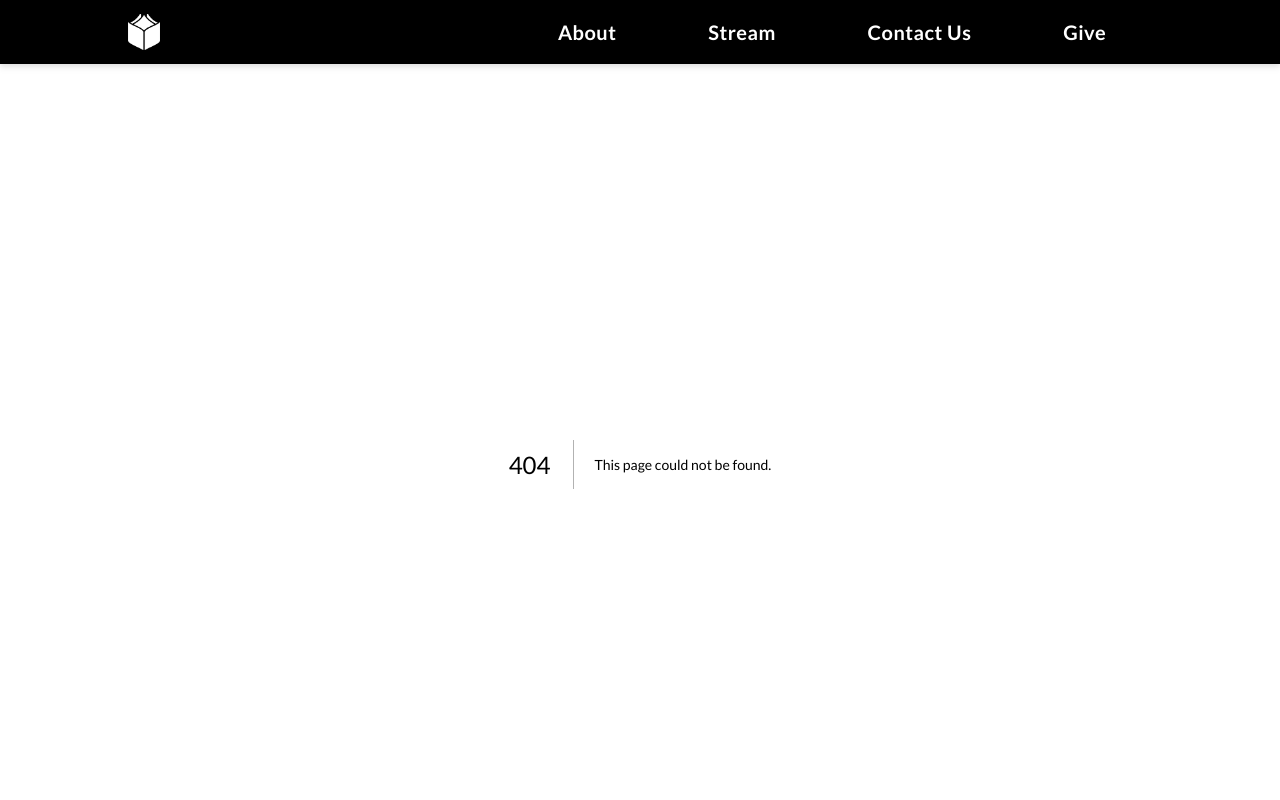
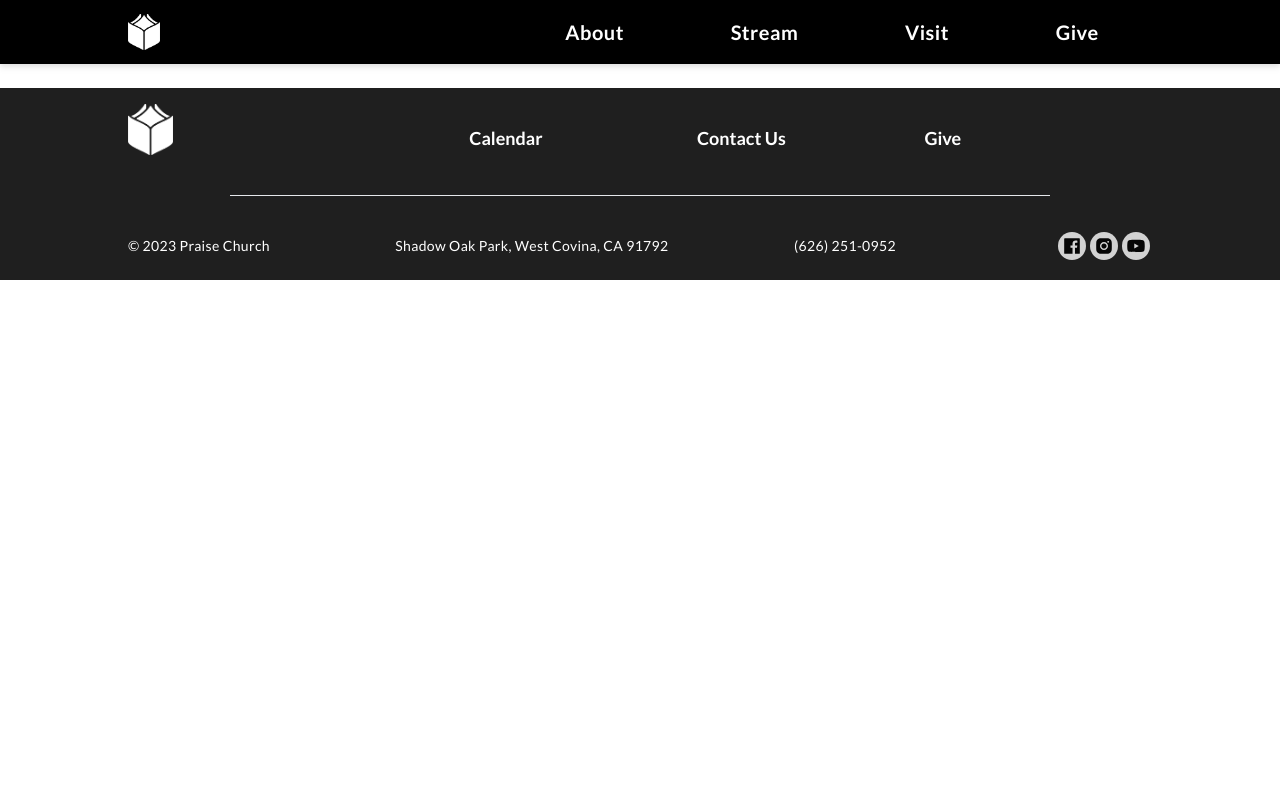
Before and after one commit to PraiseChurch/web, a Next.js app: page /give in a window 1280 px wide. Before the commit this address had no page. Shown: the top 800 px of the page. Built offline with nearby package versions, Linux system fonts and the light colour scheme.

Commit message:
fix: move navbar and footer within body to fix rendering order issue, rename folders to match up with page names on nav

```diff
--- /dev/null
+++ b/src/app/give/page.tsx
@@ -0,0 +1,8 @@
+// import { RootLayout } from "../layout";
+export default function Give() {
+  return (
+    // <RootLayout>
+      <p>hwgiving</p>
+    // </RootLayout>
+  );
+}
--- a/src/app/giving/page.tsx
+++ /dev/null
@@ -1,7 +0,0 @@
-export default function Giving() {
-    return (
-        <div>
-            <p>hwgiving</p>
-        </div>
-    )
-}
--- a/src/app/layout.tsx
+++ b/src/app/layout.tsx
@@ -22,9 +22,11 @@ export default function RootLayout({
         href="https://fonts.googleapis.com/css2?family=Arvo:ital,wght@0,400;0,700;1,400;1,700&family=Lato:ital,wght@0,300;0,400;0,700;1,300;1,400;1,700&display=swap"
         rel="stylesheet"
       ></link>
-      <Navbar />
-      <body className={inter.className}>{children}</body>
-      <Footer />
+      <body className={inter.className}>
+        <Navbar />
+        <div>{children}</div>
+        <Footer />
+      </body>
     </html>
   );
 }
--- a/src/app/modules/Navbar.tsx
+++ b/src/app/modules/Navbar.tsx
@@ -24,10 +24,18 @@ export const Navbar = () => {
             />
           </Link>
           <div className="container hidden text-white md:flex md:justify-around md:max-w-screen-sm">
-            <Typography variant="subheading">About</Typography>
-            <Typography variant="subheading">Stream</Typography>
-            <Typography variant="subheading">Contact Us</Typography>
-            <Typography variant="subheading">Give</Typography>
+            <Link href="about">
+              <Typography variant="subheading">About</Typography>
+            </Link>
+            <Link href="stream">
+              <Typography variant="subheading">Stream</Typography>
+            </Link>
+            <Link href="visit">
+              <Typography variant="subheading">Visit</Typography>
+            </Link>
+            <Link href="give">
+              <Typography variant="subheading">Give</Typography>
+            </Link>
           </div>
           <div className="md:hidden flex space-x-4">
             {!mobileNavOpen ? (
@@ -42,7 +50,7 @@ export const Navbar = () => {
                 />
               </button>
             ) : (
-              <div className="">asdf</div>
+              ""
             )}
           </div>
         </div>
@@ -52,10 +60,18 @@ export const Navbar = () => {
           className="m-0 top-0 left-0 h-full w-full fixed opacity-90 bg-black z-50 text-slate-100 p-5 flex flex-col items-end justify-start"
           onClick={() => toggleMenu()}
         >
-          <Typography variant="heading">about</Typography>
-          <Typography variant="caption">stream</Typography>
-          <Typography variant="subheading">connect</Typography>
-          <Typography variant="body">give</Typography>
+          <Link href="about">
+            <Typography variant="subheading">About</Typography>
+          </Link>
+          <Link href="stream">
+            <Typography variant="subheading">Stream</Typography>
+          </Link>
+          <Link href="visit">
+            <Typography variant="subheading">Visit</Typography>
+          </Link>
+          <Link href="give">
+            <Typography variant="subheading">Give</Typography>
+          </Link>
         </div>
       ) : (
         ""
--- a/src/app/page.tsx
+++ b/src/app/page.tsx
@@ -3,6 +3,7 @@
 export default function Home() {
   return (
     <main>
+      <p>ogdodogod i needu</p>
       {/* <Image
         src="/tulip-logo-white.png"
         alt="Vercel Logo"
--- /dev/null
+++ b/src/app/stream/page.tsx
@@ -0,0 +1,5 @@
+export default function Stream() {
+    return (
+        <p>hwstream</p>
+    )
+}
--- a/src/app/visiting/page.tsx
+++ b/src/app/visit/page.tsx
@@ -1,4 +1,4 @@
-export default function Visiting() {
+export default function Visit() {
     return (
         <p>hwvisiting</p>
     )
```
